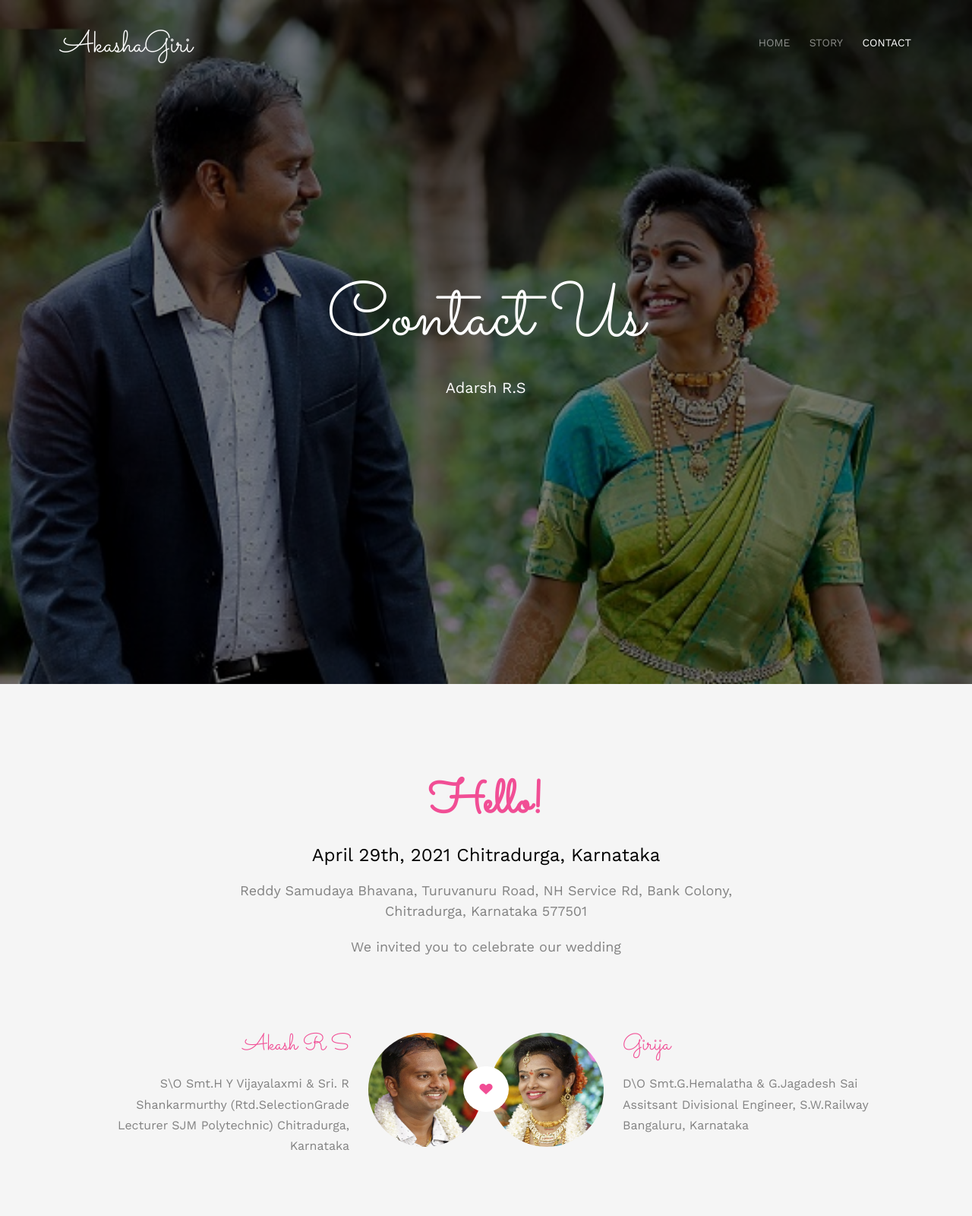
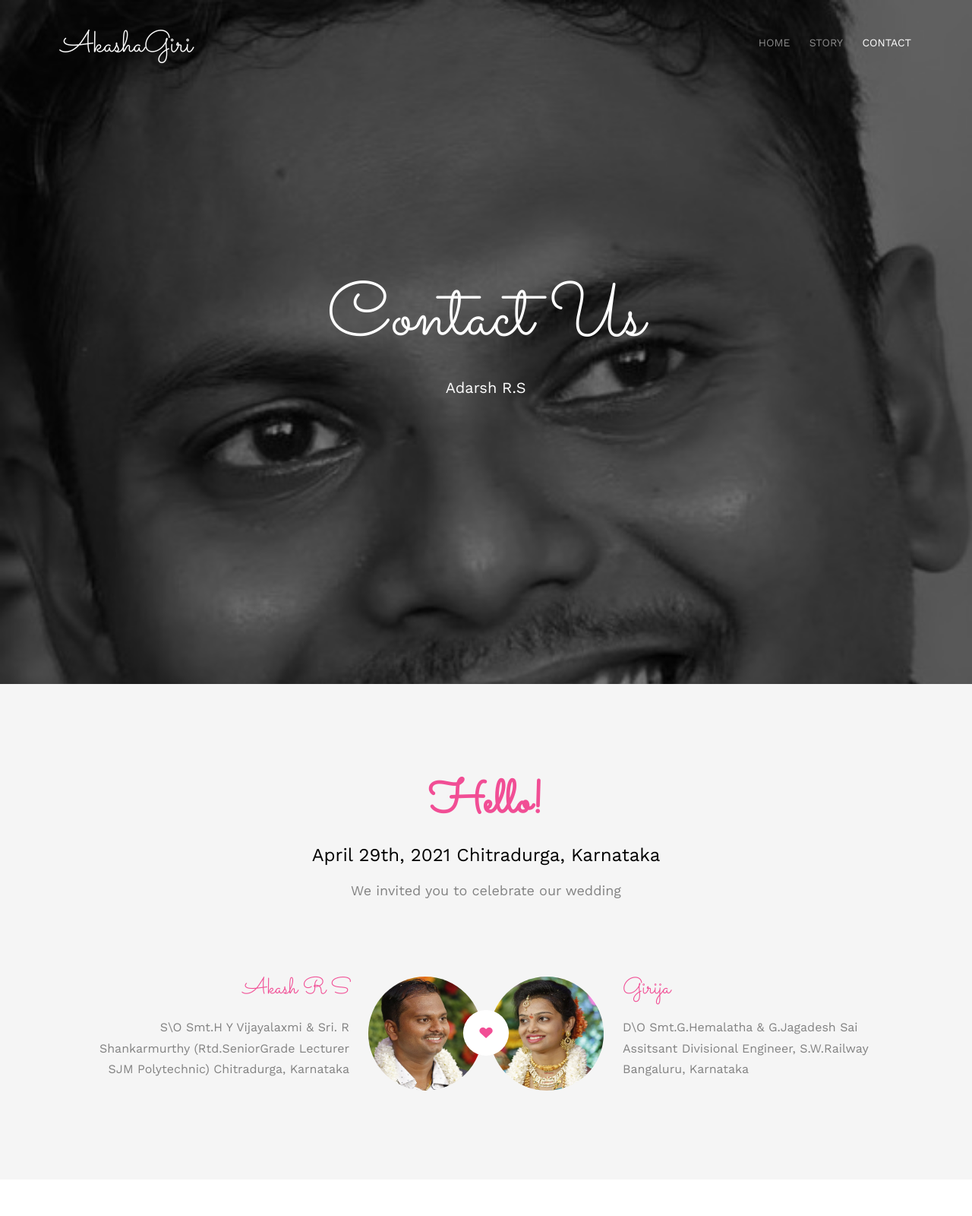
Before and after one commit to akashagiri/akaashagiri.github.io, a plain HTML site: page contact.html in a window 1280 px wide. Shown: the top 1600 px of the page at 76% size. Drawn offline with nearby package versions, Linux system fonts and the light colour scheme; some packages are replaced by stand-ins of ours; no server answers; files whose address does not match are found by name.

Commit message:
contact
contact

```diff
--- a/contact.html
+++ b/contact.html
@@ -6,8 +6,11 @@
 	<head>
 	<meta charset="utf-8">
 	<meta http-equiv="X-UA-Compatible" content="IE=edge">
-	<title>AkashaGiri &mdash;</title>
-
+	<title>Wedding &mdash; 100% Free Fully Responsive HTML5 Template by FREEHTML5.co</title>
+	<meta name="viewport" content="width=device-width, initial-scale=1">
+	<meta name="description" content="Free HTML5 Template by FREEHTML5.CO" />
+	<meta name="keywords" content="free html5, free template, free bootstrap, html5, css3, mobile first, responsive" />
+	<meta name="author" content="FREEHTML5.CO" />
 
   <!--
 	//////////////////////////////////////////////////////
@@ -83,7 +86,7 @@
 		</div>
 	</nav>
 
-<header id="fh5co-header" class="fh5co-cover" role="banner" style="background-image:url(images/a.jpg);">
+<header id="fh5co-header" class="fh5co-cover" role="banner" style="background-image:url(images/adi.jpg);">
 		<div class="overlay"></div>
 		<div class="fh5co-container">
 			<div class="row">
@@ -105,7 +108,6 @@
 				<div class="col-md-8 col-md-offset-2 text-center fh5co-heading animate-box">
 					<h2>Hello!</h2>
 					<h3>April 29th, 2021 Chitradurga, Karnataka</h3>
-					<p> Reddy Samudaya Bhavana, Turuvanuru Road, NH Service Rd, Bank Colony, Chitradurga, Karnataka 577501 <p>
 					<p>We invited you to celebrate our wedding</p>
 				</div>
 			</div>
@@ -116,7 +118,7 @@
 					</div>
 					<div class="desc-groom">
 						<h3>Akash R S</h3>
-						<p>S\O Smt.H Y Vijayalaxmi & Sri. R Shankarmurthy (Rtd.SelectionGrade Lecturer SJM Polytechnic) Chitradurga, Karnataka</p>
+						<p>S\O Smt.H Y Vijayalaxmi & Sri. R Shankarmurthy (Rtd.SeniorGrade Lecturer SJM Polytechnic) Chitradurga, Karnataka</p>
 					</div>
 				</div>
 				<p class="heart text-center"><i class="icon-heart2"></i></p>
```
